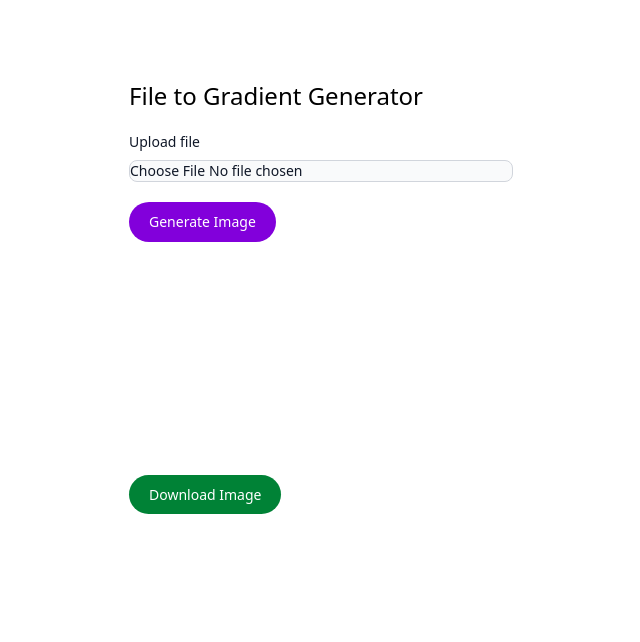
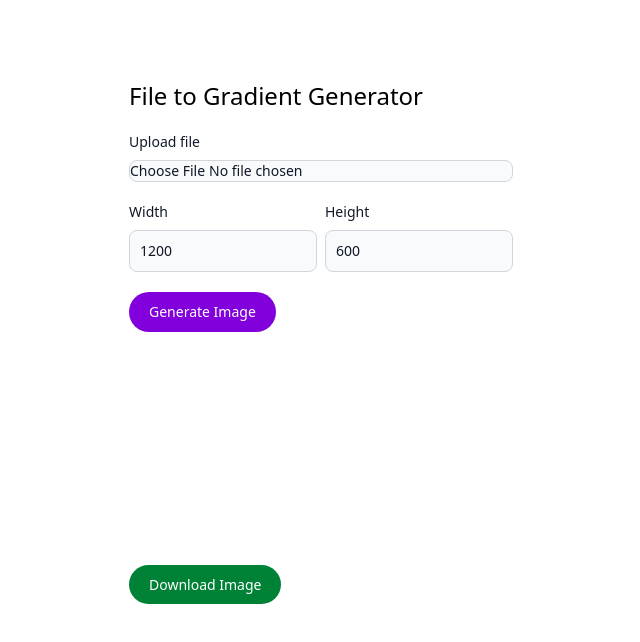
Before and after one commit to nipun24/file-to-gradient, a website: page index.html in a window 1280 px wide. Shown: the whole page, without its empty margins (319-959 px from the left). Drawn offline with Linux system fonts and the light colour scheme.

Commit message:
add dimenstion input

```diff
--- a/index.html
+++ b/index.html
@@ -3,6 +3,7 @@
   <head>
     <meta charset="UTF-8" />
     <meta name="viewport" content="width=device-width, initial-scale=1.0" />
+    <link rel="icon" type="image/x-icon" href="/favicon.ico" />
     <title>Gradient Generator from Markdown File</title>
     <link rel="stylesheet" href="style.css" />
   </head>
@@ -21,7 +22,42 @@
           class="block w-full text-sm text-gray-900 border border-gray-300 rounded-lg cursor-pointer bg-gray-50 focus:outline-none"
           type="file"
           id="fileInput"
+          required
         />
+      </div>
+      <div class="mb-5 grid grid-cols-2 gap-2">
+        <div>
+          <label
+            for="width"
+            class="block mb-2 text-sm font-medium text-gray-900"
+            >Width</label
+          >
+          <input
+            type="number"
+            id="width"
+            class="bg-gray-50 border border-gray-300 text-gray-900 text-sm rounded-lg focus:ring-blue-500 focus:border-blue-500 block w-full p-2.5"
+            placeholder=""
+            value="1200"
+            min="1"
+            required
+          />
+        </div>
+        <div>
+          <label
+            for="height"
+            class="block mb-2 text-sm font-medium text-gray-900"
+            >Height</label
+          >
+          <input
+            type="number"
+            id="height"
+            class="bg-gray-50 border border-gray-300 text-gray-900 text-sm rounded-lg focus:ring-blue-500 focus:border-blue-500 block w-full p-2.5"
+            placeholder=""
+            value="600"
+            min="1"
+            required
+          />
+        </div>
       </div>
 
       <div class="mb-5">
--- a/script.js
+++ b/script.js
@@ -32,9 +32,16 @@ function generateGradientImage(ctx, color1, color2, width, height) {
 
 document.getElementById("generateBtn").addEventListener("click", () => {
   const fileInput = document.getElementById("fileInput");
+  const width = document.getElementById("width");
+  const height = document.getElementById("height");
   const file = fileInput.files[0];
   if (!file) {
     alert("Please upload a file first.");
+    return;
+  }
+
+  if (width.value <= 0 || height.value <= 0) {
+    alert("Please enter width and height.");
     return;
   }
 
@@ -55,6 +62,8 @@ document.getElementById("generateBtn").addEventListener("click", () => {
     );
 
     const canvas = document.getElementById("gradientCanvas");
+    canvas.width = width.value;
+    canvas.height = height.value;
     const ctx = canvas.getContext("2d");
     generateGradientImage(ctx, color1, color2, canvas.width, canvas.height);
 
```
Also changed, not shown: favicon.ico (added), style.css.
